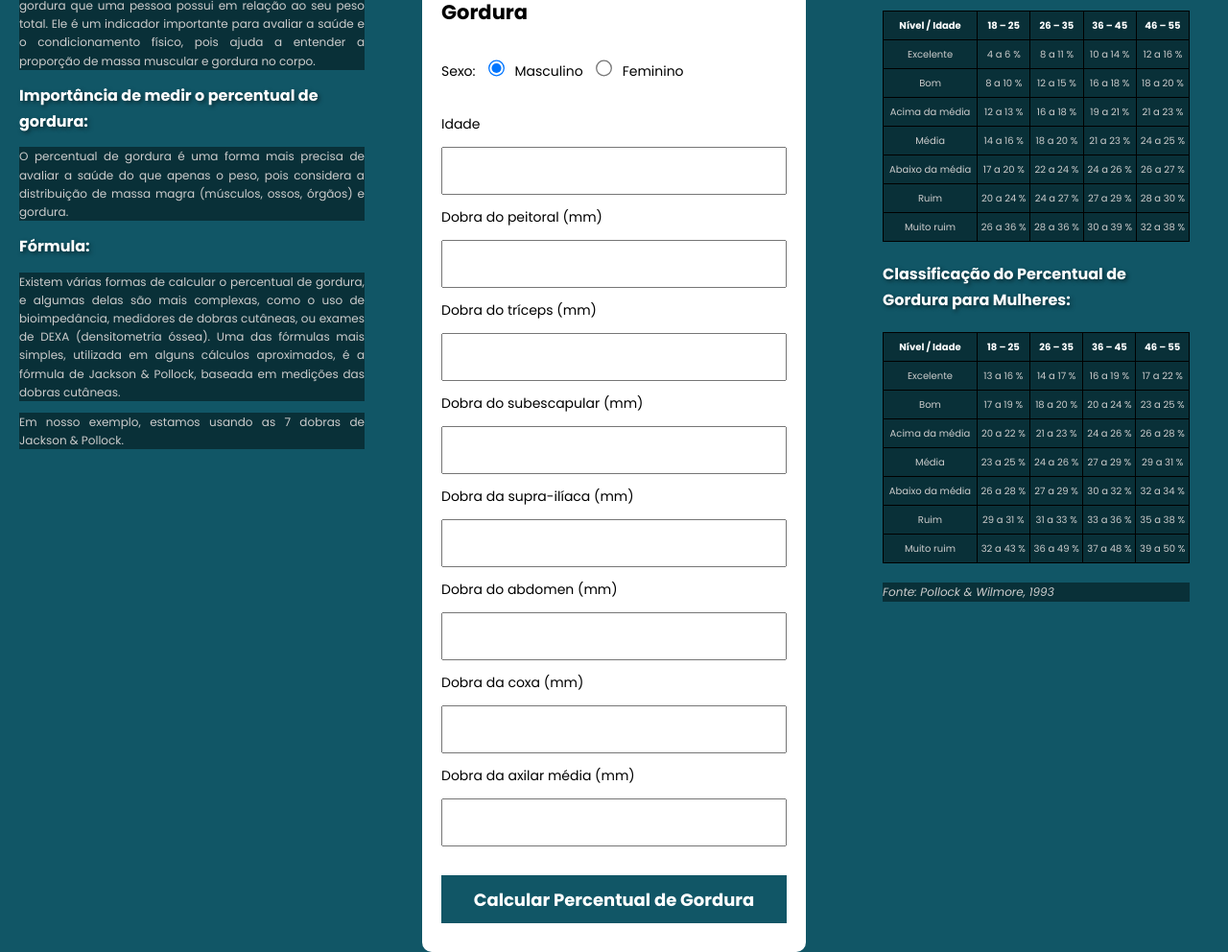
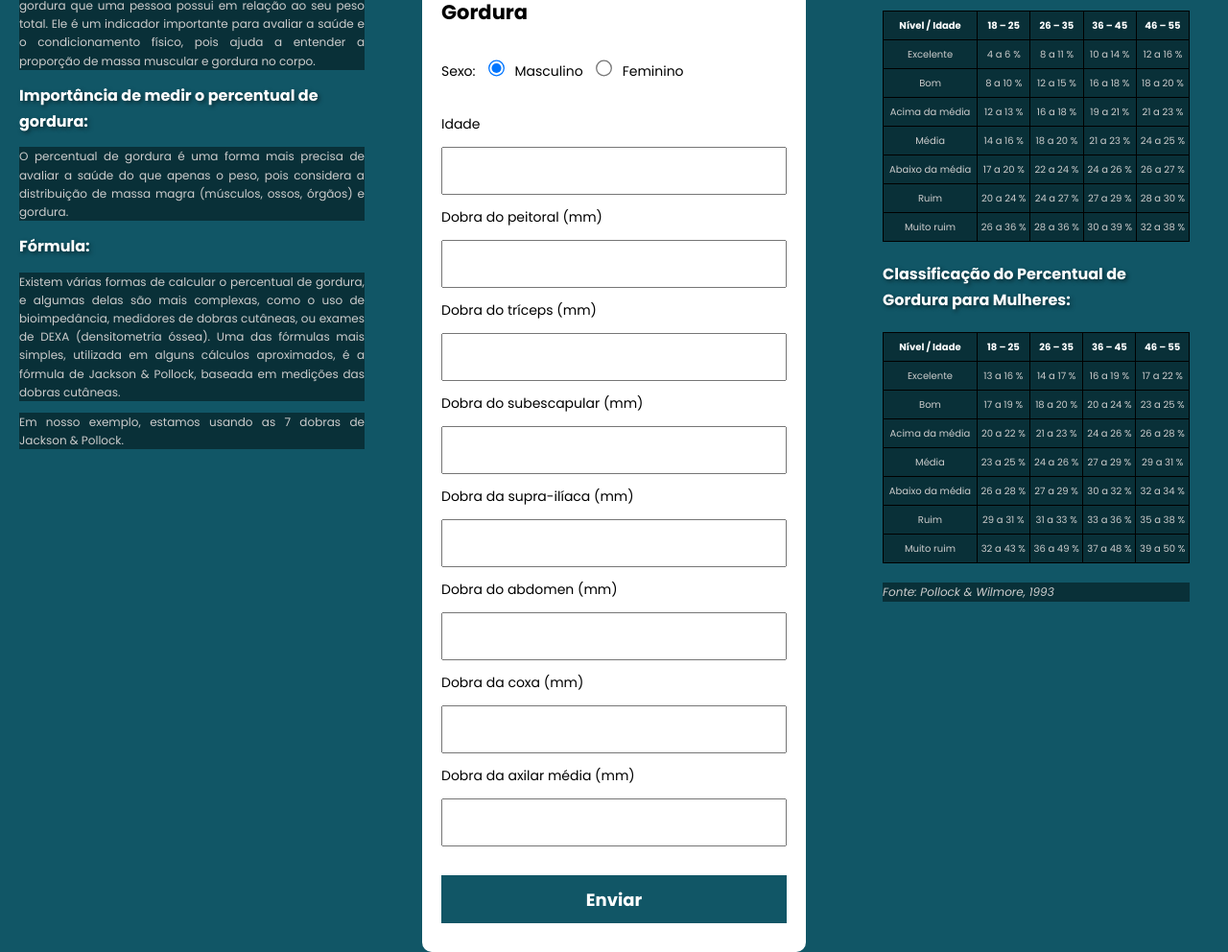
Before and after one commit to joaosimonis/projeto_software-completo-antropometrico, a plain HTML site: page percentualGordura.html in a window 1280 px wide. Shown: the part 307-1299 px from the top of the page at 96% size. Drawn offline with Linux system fonts and the light colour scheme.

Commit message:
Update percentualGordura.html
Troquei "Calcular Percentual de Gordura" por "Enviar" no meu <button>

```diff
--- a/percentualGordura.html
+++ b/percentualGordura.html
@@ -59,7 +59,7 @@
                 <input type="text" id="coxa" name="coxa">
                 <label for="axilar">Dobra da axilar média (mm)</label>
                 <input type="text" id="axilar" name="axilar">
-                <button type="submit">Calcular Percentual de Gordura</button>
+                <button type="submit">Enviar</button>
             </form>
             <div id="resultado"></div>
         </section>
```
